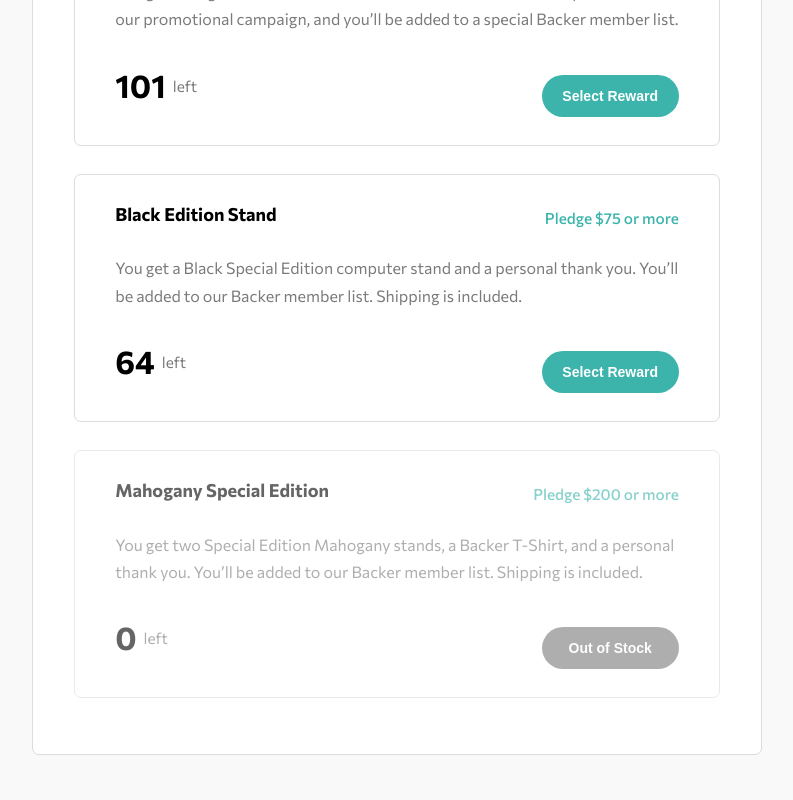
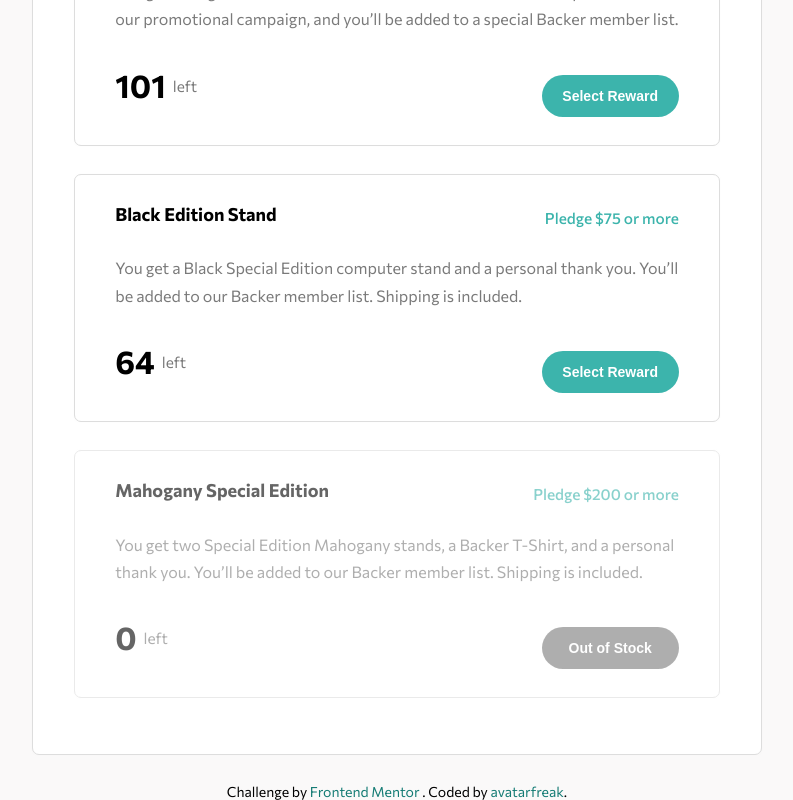
Before and after one commit to avatarfreak/front-end-mentor-crowdfunding, a Next.js app: page / in a window 1280 px wide. Shown: the part 1344-2144 px from the top of the page, without its empty margins (243-1036 px from the left). Built offline with nearby package versions, Linux system fonts and the light colour scheme.

Commit message:
Added footer

```diff
--- /dev/null
+++ b/app/components/Modules/Footer/footer.tsx
@@ -0,0 +1,25 @@
+import Link from "next/link";
+import styled from "styled-components";
+
+export const Wrapper = styled.footer`
+  text-align: center;
+  a {
+    color: var(--darkcyan);
+  }
+`;
+
+export const Footer: React.FC = () => {
+  return (
+    <Wrapper>
+      Challenge by{" "}
+      <Link href="https://www.frontendmentor.io?ref=challenge">
+        <a target="_blank">Frontend Mentor </a>
+      </Link>
+      . Coded by{" "}
+      <Link href="https://github.com/avatarfreak">
+        <a target="_blank"> avatarfreak</a>
+      </Link>
+      .
+    </Wrapper>
+  );
+};
--- a/pages/index.tsx
+++ b/pages/index.tsx
@@ -5,6 +5,7 @@ import Logo from "@/Modules/Navbar/Brand";
 import { Nav } from "@/Modules/Navbar/Nav";
 import { Main } from "@/Elements/Main";
 import { Content } from "@/Modules/Main";
+import { Footer } from "@/Modules/Footer/footer";
 
 const Home: React.FC = () => {
   return (
@@ -19,6 +20,7 @@ const Home: React.FC = () => {
       <Main>
         <Content />
       </Main>
+      <Footer />
     </>
   );
 };
```
